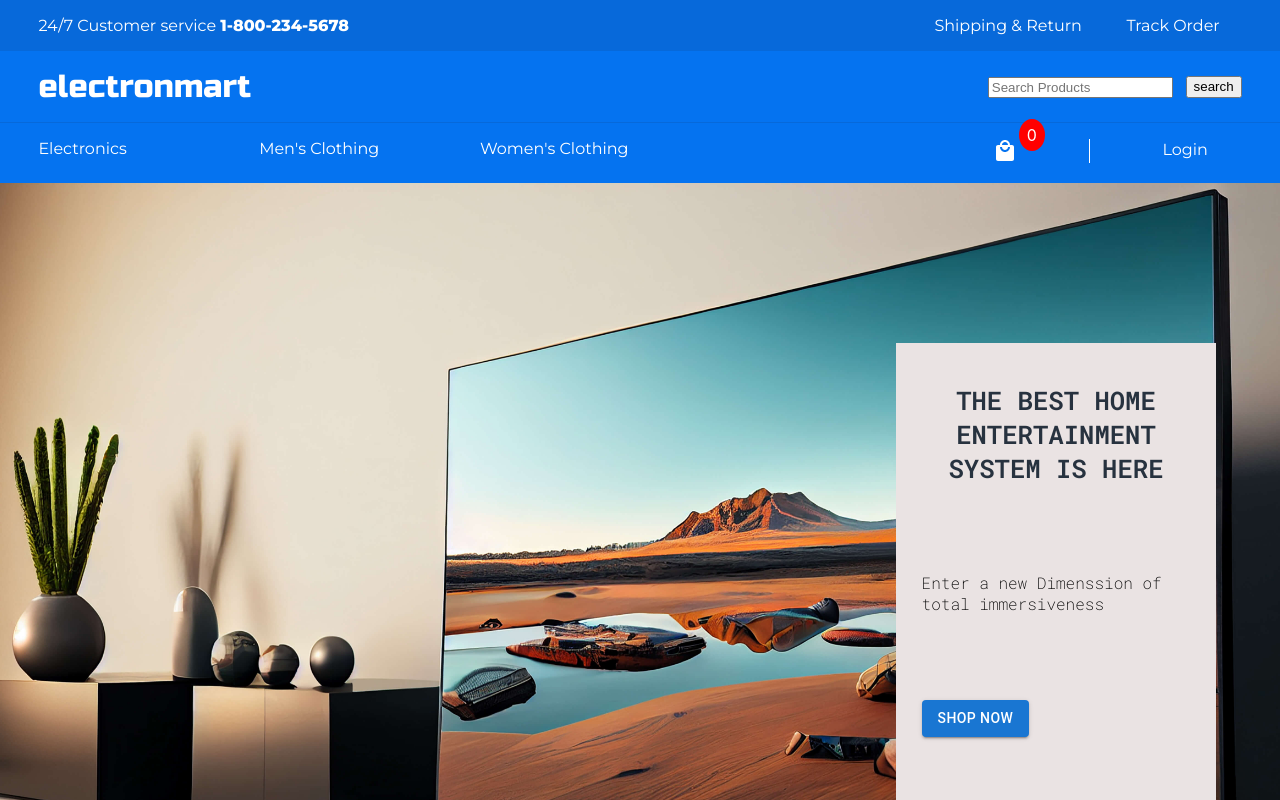
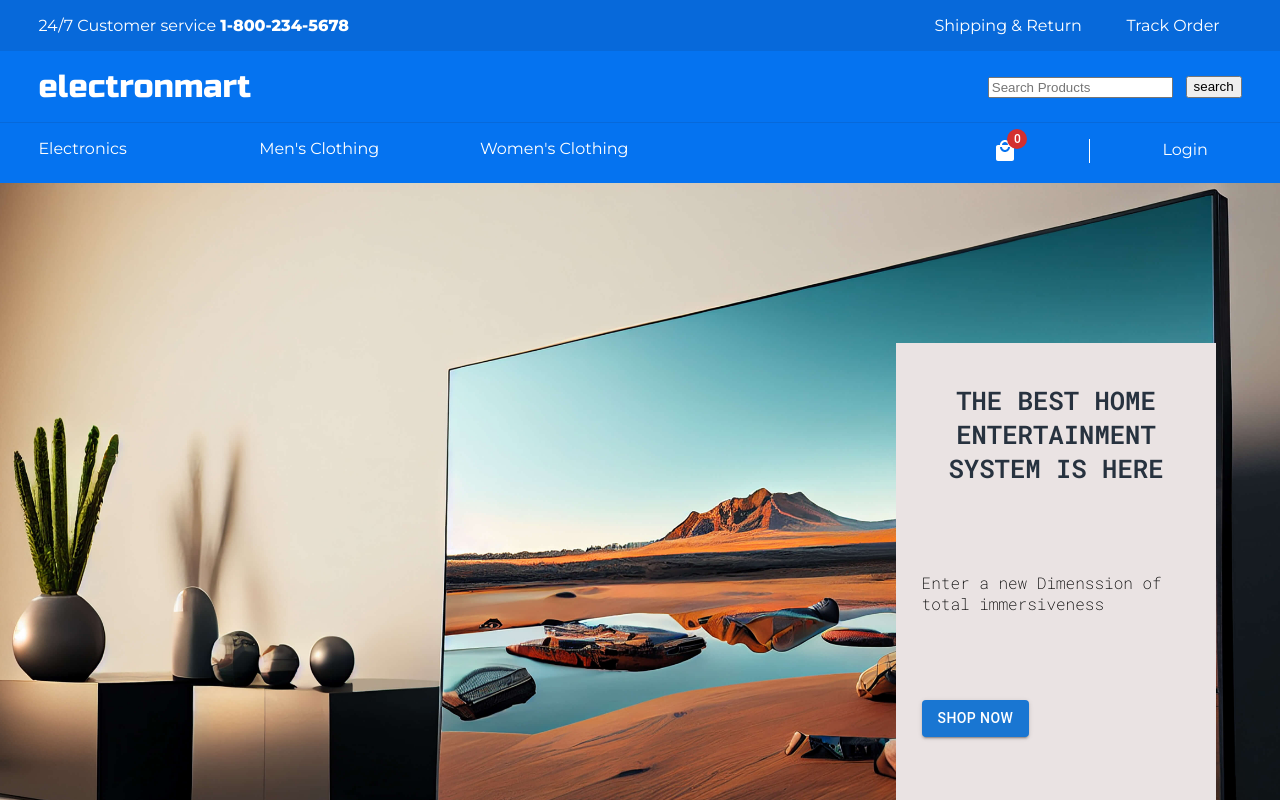
Before and after one commit to JaegerDanger2022/electron_mart, a React (Create React App) app: page / in a window 1280 px wide. Shown: the top 800 px of the page. Built offline with nearby package versions, Linux system fonts and the light colour scheme.

Commit message:
Implementing MaterialUI badge

```diff
--- a/src/App.css
+++ b/src/App.css
@@ -83,7 +83,8 @@
   padding-top: 2vh;
   padding-bottom: 2vh;
 }
-.cartTotal {
+/* CartTotal style replaced with material ui Badge */
+/* .cartTotal {
   display: flex;
   align-items: center;
   justify-content: center;
@@ -97,7 +98,7 @@
   padding: 0.5vh 0.5vw 0.5vh 0.5vw;
   color: white;
   background-color: red;
-}
+} */
 
 .categories_and_cart {
   display: grid;
@@ -232,6 +233,7 @@
   width: 30vw;
 }
 .productDisplay {
+  position: relative;
   display: grid;
   grid-template-columns: repeat(2, 1fr);
   grid-area: productDisplay;
@@ -239,6 +241,12 @@
   margin-bottom: 3vh;
   row-gap: 5vw;
 }
+.productDisplayLoading {
+  position: absolute;
+  left: 20vw;
+  top: 20vh;
+}
+
 /* Product Display */
 /* Category Side Bar */
 .categoryListTitle {
--- a/src/components/LowerMenuBanner.js
+++ b/src/components/LowerMenuBanner.js
@@ -3,7 +3,7 @@ import { NavLink } from "react-router-dom";
 import { useAddToCart } from "./util/useAddToCart";
 import LocalMallIcon from "@mui/icons-material/LocalMall";
 
-import { Icon } from "@mui/material";
+import { Badge, Icon } from "@mui/material";
 
 export const LowerMenuBanner = () => {
   const cartTotal = useAddToCart();
@@ -18,15 +18,20 @@ export const LowerMenuBanner = () => {
           </NavLink>
         </div>
         <div className="cart_and_login">
+          <Badge
+            badgeContent={cartTotal.cartCount}
+            color="error"
+            showZero="true"
+          >
             <div className="cart">
               <NavLink to="/cart">
                 <Icon>
                   <LocalMallIcon />
                 </Icon>
               </NavLink>
-            <span className="cartTotal">{cartTotal.cartCount}</span>
+              {/* <span className="cartTotal">{cartTotal.cartCount}</span> */}
             </div>
-
+          </Badge>
           <div className="cart_vertical_line"></div>
           <div className="login">
             <NavLink>Login</NavLink>
--- a/src/components/cartPageComponents/CartSummary.js
+++ b/src/components/cartPageComponents/CartSummary.js
@@ -46,7 +46,12 @@ export const CartSummary = () => {
                 </td>
               ))}
             <td className="summaryItemName">{itemName}</td>
-            <td className="summaryItemPrice">{/* Add the price here */}</td>
+            {data?.data
+              .filter((item) => item.title === itemName)
+              .map((filteredItem) => (
+                <td className="summaryItemPrice">{filteredItem.price}</td>
+              ))}
+
             <td className="summaryItemCount">{count}</td>
           </tr>
         ))}
--- a/src/components/productsPage/ProductItem.js
+++ b/src/components/productsPage/ProductItem.js
@@ -1,11 +1,9 @@
-import React, { useState } from "react";
+import React from "react";
 import { useAddToCart } from "../util/useAddToCart";
 import { IconButton } from "@mui/material";
 import AddShoppingCartOutlinedIcon from "@mui/icons-material/AddShoppingCartOutlined";
 
 export const ProductItem = ({ productImage, productTitle, productPrice }) => {
-  // product count state
-  const [itemCount, setItemCount] = useState(0);
   const addToCartHook = useAddToCart();
   // Cart handlers
   const handleAddToCart = () => {
--- a/src/components/productsPage/ProductsDisplay.js
+++ b/src/components/productsPage/ProductsDisplay.js
@@ -2,6 +2,7 @@ import React from "react";
 import { useGetProducts } from "../hooks/useGetProducts";
 import { ProductItem } from "./ProductItem";
 import { useParams } from "react-router-dom";
+import { CircularProgress, Skeleton } from "@mui/material";
 
 export const ProductsDisplay = () => {
   const { data, isLoading, isFetching, isError, error } = useGetProducts();
@@ -9,7 +10,7 @@ export const ProductsDisplay = () => {
   const { category } = useParams();
 
   if (isLoading || isFetching) {
-    return <h1>Loading...</h1>;
+    return <CircularProgress className="productDisplayLoading" value={0} />;
   }
   if (isError) {
     return <h1>{error.message}</h1>;
@@ -18,14 +19,22 @@ export const ProductsDisplay = () => {
     <div className="productDisplay">
       {data?.data
         .filter((item) => item.category === `${category}`)
-        .map((item) => (
+        .map((item) =>
+          item ? (
             <ProductItem
               key={item.id}
               productImage={item.image}
               productTitle={item.title}
               productPrice={item.price}
             ></ProductItem>
-        ))}
+          ) : (
+            <>
+              <Skeleton variant="rectangular" width={200} height={200} />
+              <Skeleton variant="text" sx={{ fontSize: "1rem" }} />
+              <Skeleton variant="text" sx={{ fontSize: "1rem" }} />
+            </>
+          )
+        )}
     </div>
   );
 };
```
Lines whose indentation alone changed are shown as unchanged.
